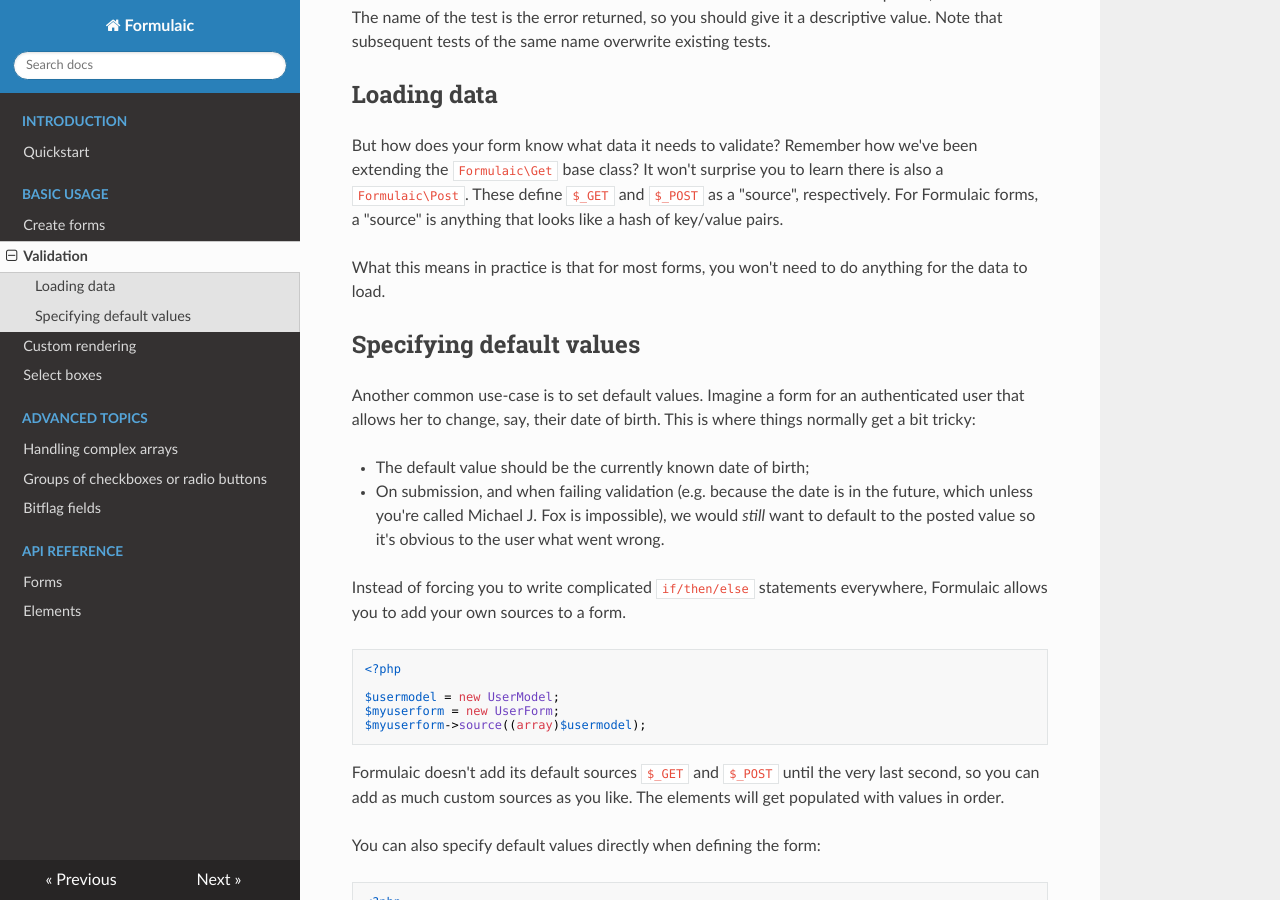
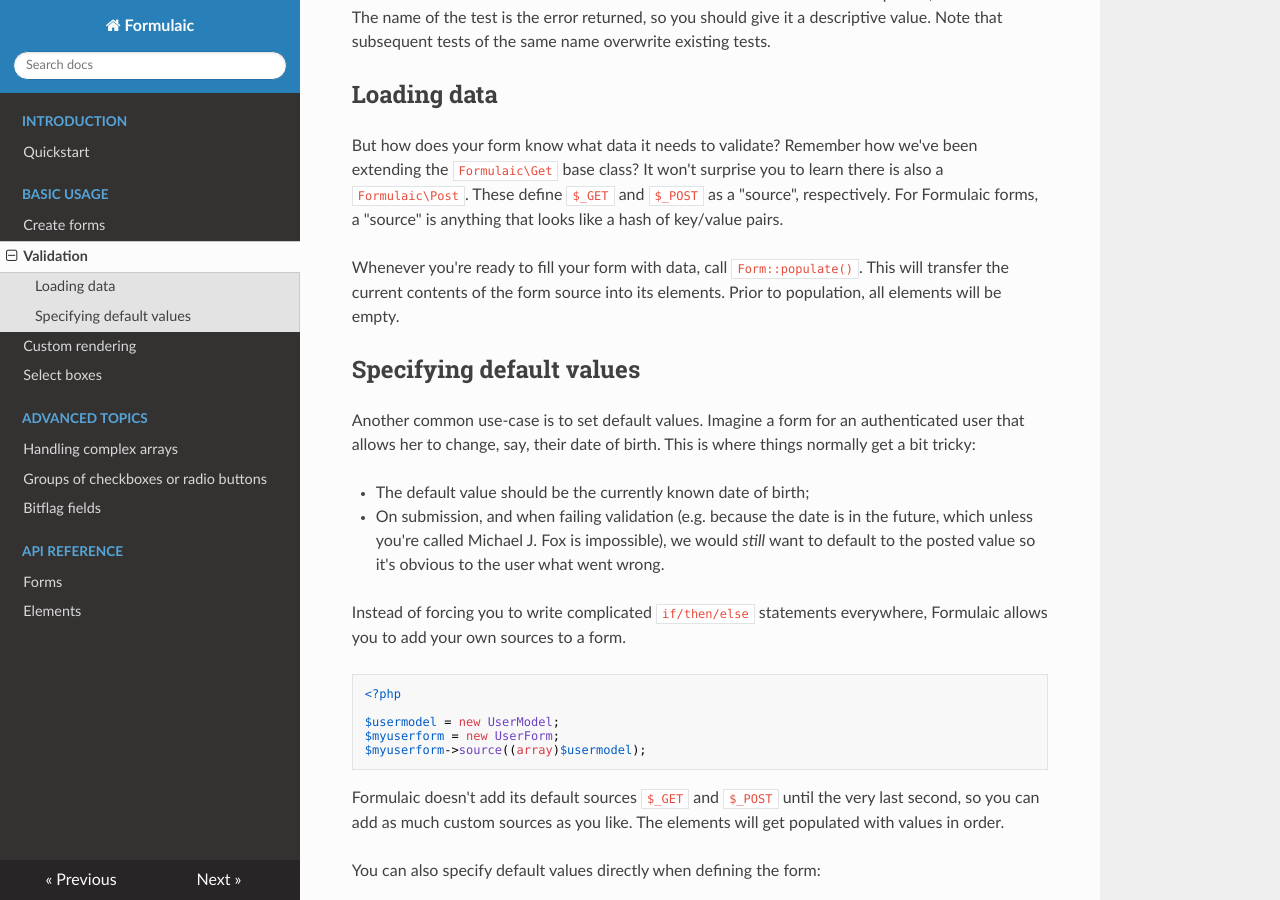
Before and after one commit to monomelodies/formulaic, an MkDocs documentation site: the page built from docs/basic/validation.md, in a window 1280 px wide and 900 px high, scrolled down 783 px. Built offline with MkDocs 1.6.1, drawn with Linux system fonts in a browser that asks for light colours; nearby versions of some CDN libraries; old or Windows-style settings are respelled for this version of MkDocs.

Commit message:
mention populate method

```diff
--- a/docs/basic/validation.md
+++ b/docs/basic/validation.md
@@ -46,8 +46,9 @@ there is also a `Formulaic\Post`. These define `$_GET` and `$_POST` as a
 "source", respectively. For Formulaic forms, a "source" is anything that looks
 like a hash of key/value pairs.
 
-What this means in practice is that for most forms, you won't need to do
-anything for the data to load.
+Whenever you're ready to fill your form with data, call `Form::populate()`. This
+will transfer the current contents of the form source into its elements. Prior
+to population, all elements will be empty.
 
 ## Specifying default values
 
```
